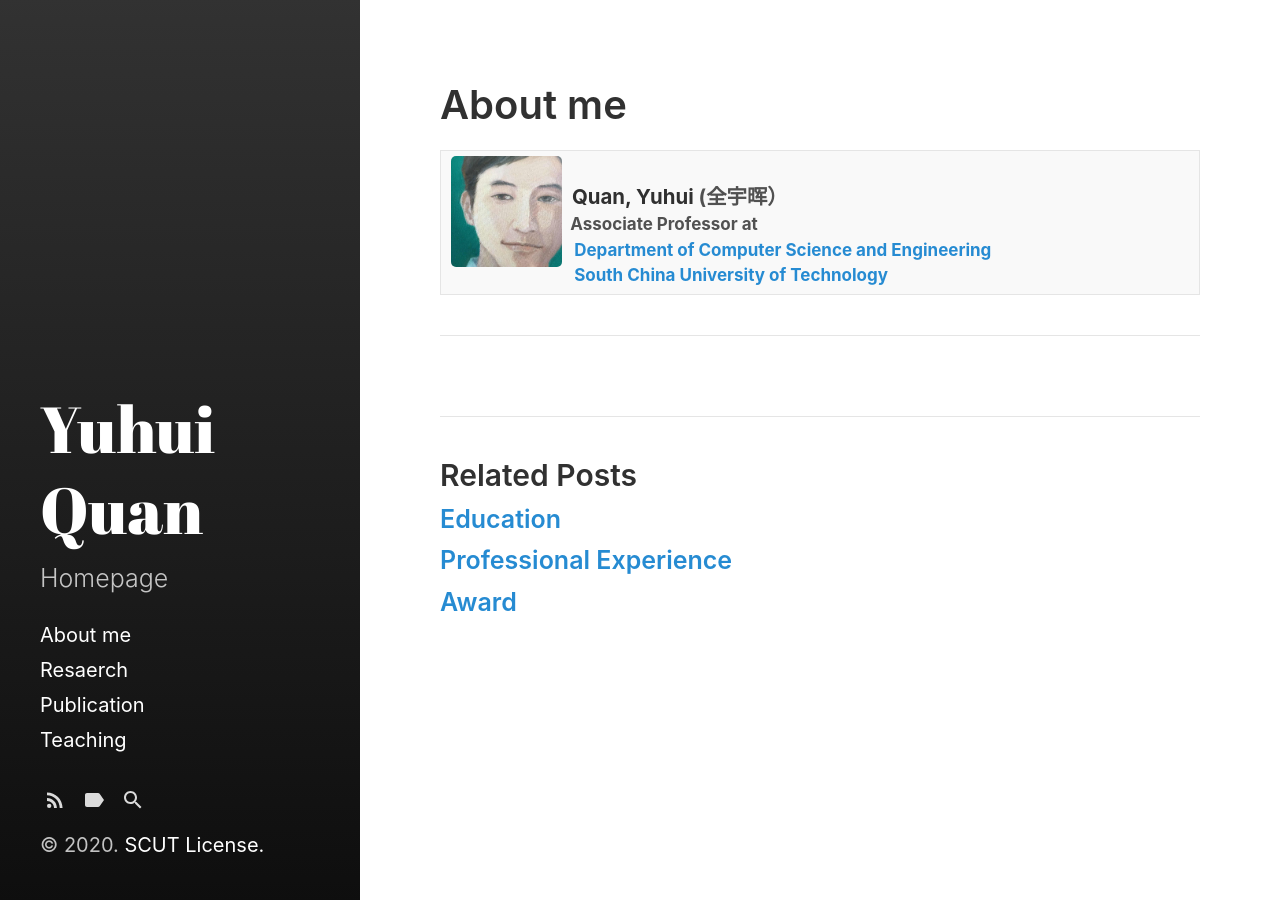
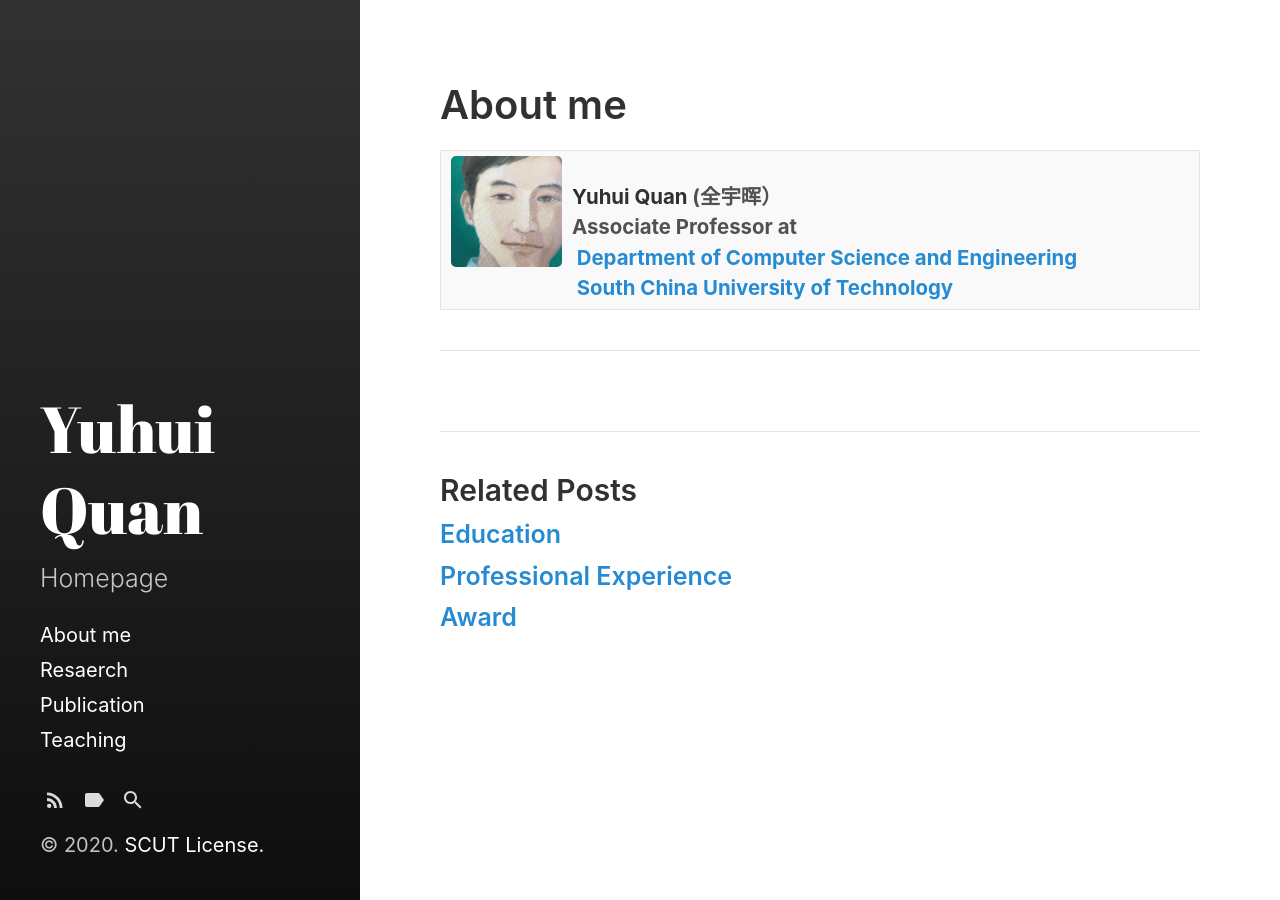
Before and after one commit to Dofboom/Dofboom.github.io, a Jekyll site: the page built from _posts/2020-5-30-resume.md, in a window 1280 px wide. Built offline with Jekyll 4.4.1, drawn with Linux system fonts in a browser that asks for light colours; part of the change alters nothing that is shown.

Commit message:
Update 2020-5-30-resume.md

```diff
--- a/_posts/2020-5-30-resume.md
+++ b/_posts/2020-5-30-resume.md
@@ -8,9 +8,9 @@ excerpt_separator:  <!--more-->
 <tbody>
 <tr>
 <th><img src="https://github.com/Dofboom/Dofboom.github.io/raw/master/images/2.jpg" alt="" align="left" style="width:15%;height:auto" /><br />
-<span style="font-size: 120%;"><strong> &ensp;Quan, Yuhui</strong> (全宇晖） </span><br />
-<span style="font-size: 100%;"> &ensp;Associate Professor at <a href="http://www.scut.edu.cn/cs/"><br> &ensp; Department of Computer Science and Engineering</a></span><br />
-<span style="font-size: 100%;"> <a href="https://www.scut.edu.cn">&ensp;  South China University of Technology</a><br />
+<span style="font-size: 120%;"><strong> &ensp;Yuhui Quan</strong> (全宇晖） </span><br />
+<span style="font-size: 120%;"> &ensp;Associate Professor at <a href="http://www.scut.edu.cn/cs/"><br> &ensp; Department of Computer Science and Engineering</a></span><br />
+<span style="font-size: 120%;"> <a href="https://www.scut.edu.cn">&ensp;  South China University of Technology</a><br />
 </span></th>
 </tr>
 </tbody>
```
